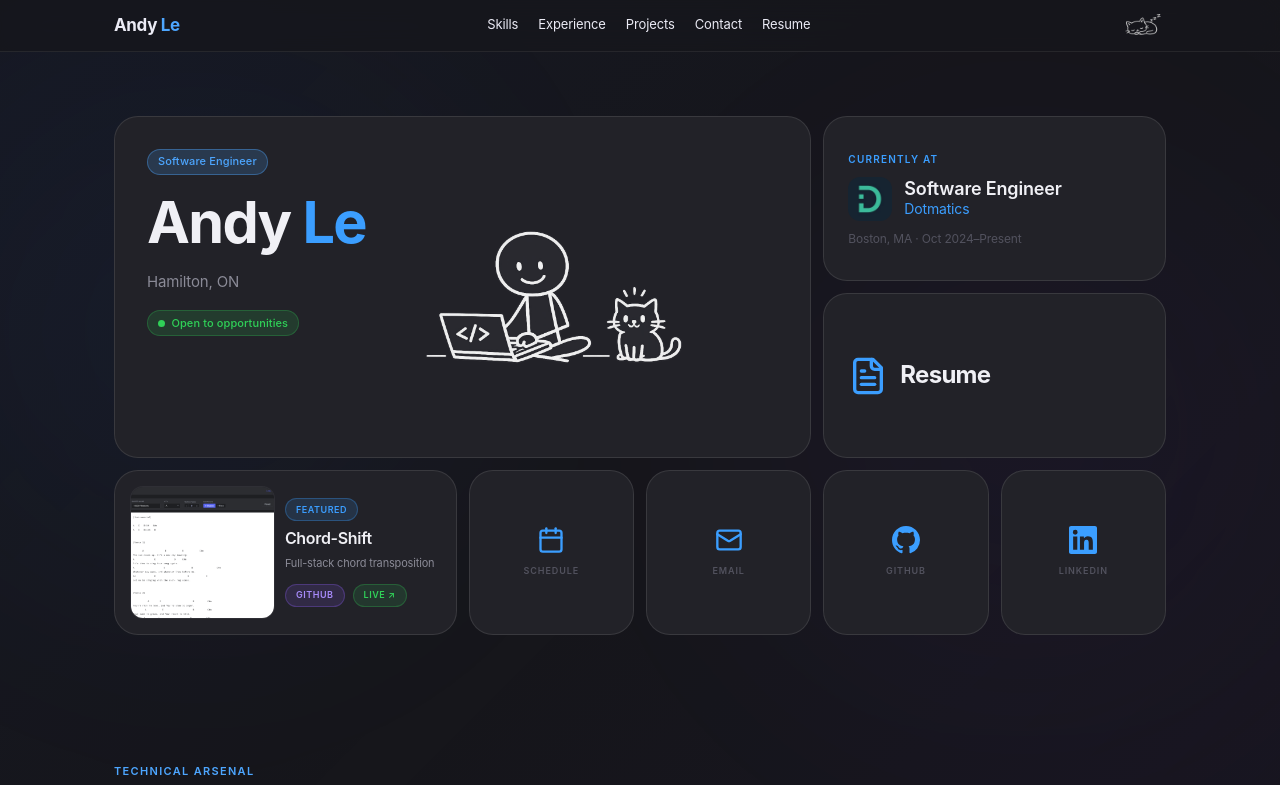
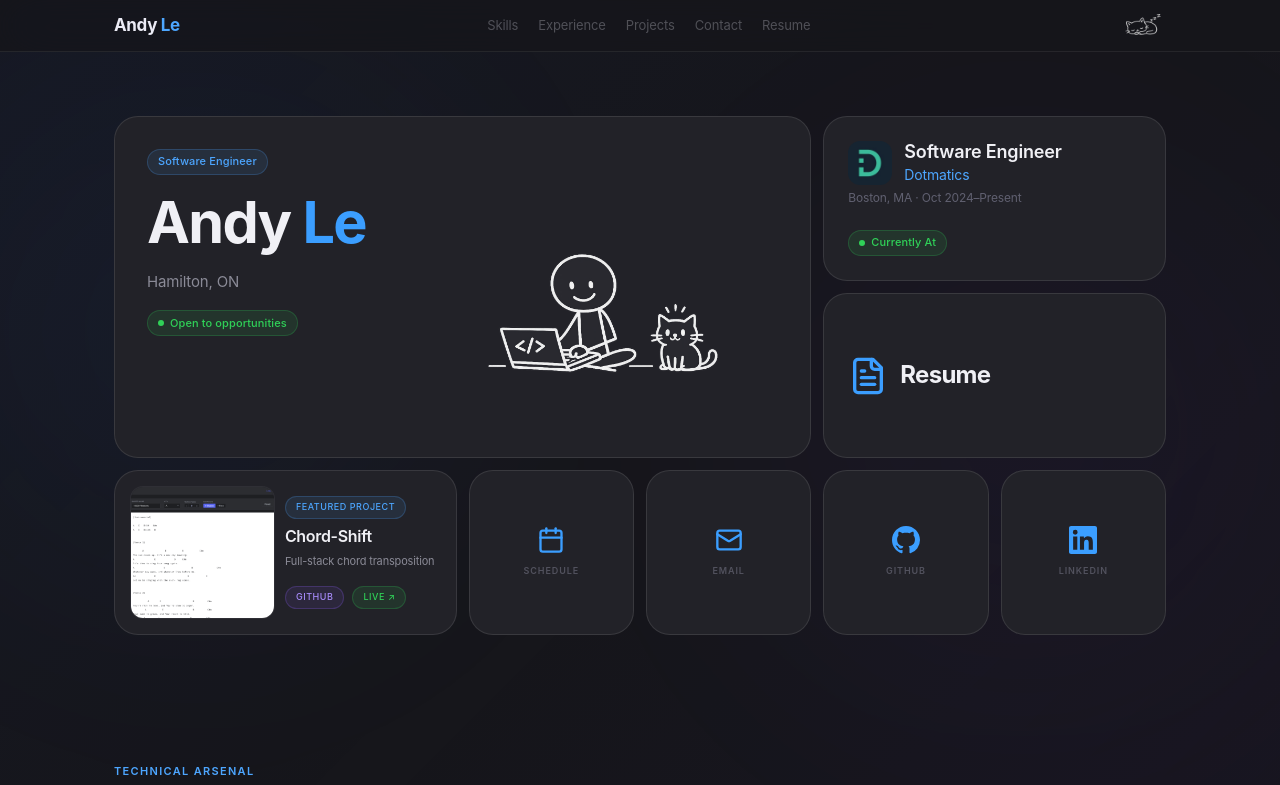
Before and after one commit to Andytule/andytule.github.io, a React (Vite) app: page /projects in a window 1280 px wide. Shown: the top 785 px of the page. Built offline with nearby package versions, Linux system fonts and the light colour scheme.

Commit message:
- Refactor hero section

```diff
--- a/src/components/layout/Navbar/index.tsx
+++ b/src/components/layout/Navbar/index.tsx
@@ -1,38 +1,26 @@
-import React, { useState } from 'react';
+import React from 'react';
 
 import { NAV_ITEMS } from '@/data';
-import { cn } from '@/lib/utils';
 
 const NavLink: React.FC<{
   label: string;
   href: string;
   onClick: (e: React.MouseEvent<HTMLAnchorElement>, href: string) => void;
-}> = ({ label, href, onClick }) => {
-  const [hovered, setHovered] = useState(false);
-
-  return (
+}> = ({ label, href, onClick }) => (
   <a
     href={href}
     onClick={(e) => onClick(e, href)}
-      onMouseEnter={() => setHovered(true)}
-      onMouseLeave={() => setHovered(false)}
-      className={cn(
-        'text-[0.8125rem] font-normal tracking-[-0.01em] transition-colors duration-150',
-        'inline-flex flex-col items-center gap-0 px-2 py-1 bg-transparent no-underline',
-        hovered ? 'text-white' : 'text-[rgba(240,240,245,0.55)]'
-      )}
+    className="group relative inline-flex flex-col items-center px-2 py-1 no-underline transition-colors duration-200"
+    style={{ color: 'rgba(235,235,245,0.28)' }}
+    onMouseEnter={(e) => (e.currentTarget.style.color = 'rgba(235,235,245,0.92)')}
+    onMouseLeave={(e) => (e.currentTarget.style.color = 'rgba(235,235,245,0.28)')}
   >
-      <span
-        className="block pb-px transition-colors duration-150"
-        style={{
-          borderBottom: hovered ? '1px solid #3b9eff' : '1px solid transparent',
-        }}
-      >
+    <span className="relative block pb-px text-[0.8125rem] font-normal tracking-[-0.01em]">
       {label}
+      <span className="absolute bottom-0 left-0 right-0 h-px origin-center scale-x-0 rounded-full bg-[var(--color-accent)] transition-transform duration-200 group-hover:scale-x-100" />
     </span>
   </a>
 );
-};
 
 const Navbar: React.FC = () => {
   const handleNavClick = (e: React.MouseEvent<HTMLAnchorElement>, href: string) => {
@@ -42,12 +30,13 @@ const Navbar: React.FC = () => {
   };
 
   return (
-    <header className="sticky top-0 z-50 h-[52px] border-b border-white/[0.07] bg-[rgba(22,22,27,0.82)] backdrop-saturate-[180%] backdrop-blur-[20px]">
-      <div className="mx-auto max-w-[1100px] h-full flex items-center justify-between px-6">
+    <header className="sticky top-0 z-50 h-[52px] border-b border-white/[0.07] bg-[rgba(22,22,27,0.85)] backdrop-blur-xl backdrop-saturate-[180%]">
+      <div className="mx-auto flex h-full max-w-[1100px] items-center justify-between px-6">
         <span className="font-[var(--font-display)] text-[1.0625rem] font-bold tracking-[-0.02em] text-[var(--color-text-primary)]">
           Andy<span className="text-[var(--color-accent)]"> Le</span>
         </span>
-        <nav className="hidden md:flex gap-1 items-center" aria-label="Primary navigation">
+
+        <nav className="hidden items-center gap-1 md:flex" aria-label="Primary navigation">
           {NAV_ITEMS.map((item) => (
             <NavLink
               key={item.label}
@@ -57,6 +46,7 @@ const Navbar: React.FC = () => {
             />
           ))}
         </nav>
+
         <img
           src="/sleeping-cat.png"
           alt=""
--- a/src/components/sections/Hero/ChordShiftCard/index.tsx
+++ b/src/components/sections/Hero/ChordShiftCard/index.tsx
@@ -1,175 +1,87 @@
-import React, { useState } from 'react';
+import React from 'react';
 
-import { cardBase } from '../HoverCard';
+import { Pill } from '@/components/shared';
 
-const getPillStyle = (
-  hovered: boolean,
-  variant: 'featured' | 'github' | 'live'
-): React.CSSProperties => {
-  if (variant === 'featured') {
-    return hovered
-      ? {
-          background: 'rgba(255,255,255,0.18)',
-          color: '#ffffff',
-          borderColor: 'rgba(255,255,255,0.55)',
-        }
-      : {
-          background: 'rgba(59,158,255,0.14)',
-          color: '#3b9eff',
-          borderColor: 'rgba(59,158,255,0.3)',
-        };
-  }
-  if (variant === 'github') {
-    return hovered
-      ? {
-          background: 'rgba(109,40,217,0.6)',
-          color: '#ede9fe',
-          borderColor: 'rgba(196,181,253,0.9)',
-        }
-      : {
-          background: 'rgba(139,92,246,0.14)',
-          color: '#a78bfa',
-          borderColor: 'rgba(139,92,246,0.3)',
-        };
-  }
-  return hovered
-    ? { background: 'rgba(22,163,74,0.55)', color: '#dcfce7', borderColor: 'rgba(74,222,128,0.9)' }
-    : { background: 'rgba(48,209,88,0.12)', color: '#30d158', borderColor: 'rgba(48,209,88,0.25)' };
-};
-
+/**
+ * ChordShiftCard — "Featured Project" bento card.
+ *
+ * All hover states via CSS `group` — zero useState.
+ * Pill variants: accent (Featured Project), purple (GitHub), green (Live).
+ */
 export const ChordShiftCard: React.FC<{
   style?: React.CSSProperties;
-}> = ({ style }) => {
-  const [hovered, setHovered] = useState(false);
-
-  return (
+}> = ({ style }) => (
   <div
-      style={{
-        ...cardBase,
-        background: hovered ? '#1a7fe8' : '#222228',
-        borderColor: hovered ? 'transparent' : 'rgba(255,255,255,0.1)',
-        boxShadow: hovered
-          ? '0 0 0 1px rgba(59,158,255,0.15), 0 20px 60px rgba(0,0,0,0.5)'
-          : 'none',
-        cursor: 'pointer',
-        transition: 'background 0.2s ease, border-color 0.2s ease, box-shadow 0.2s ease',
-        ...style,
-      }}
-      onClick={() => document.getElementById('portfolio')?.scrollIntoView({ behavior: 'smooth' })}
-      onMouseEnter={() => setHovered(true)}
-      onMouseLeave={() => setHovered(false)}
+    style={style}
+    className="group relative cursor-pointer overflow-hidden rounded-[1.5rem] border border-white/10 bg-[#222228] transition-all duration-200 hover:border-transparent hover:bg-[#1a7fe8] hover:shadow-[0_0_0_1px_rgba(59,158,255,0.15),0_20px_60px_rgba(0,0,0,0.5)]"
+    onClick={() => document.getElementById('projects')?.scrollIntoView({ behavior: 'smooth' })}
   >
-      {/* App preview thumbnail */}
-      <div
-        style={{
-          position: 'absolute',
-          left: '1rem',
-          top: '1rem',
-          bottom: '1rem',
-          width: '42%',
-          overflow: 'hidden',
-          borderRadius: '0.75rem',
-          boxShadow: hovered
-            ? '0 0 0 1px rgba(255,255,255,0.2)'
-            : '0 0 0 1px rgba(255,255,255,0.06)',
-          transition: 'transform 0.3s ease, box-shadow 0.2s ease',
-          transform: hovered ? 'scale(1.03)' : 'scale(1)',
-        }}
-      >
+    {/* Screenshot panel */}
+    <div className="absolute bottom-4 left-4 top-4 w-[42%] overflow-hidden rounded-[0.75rem] shadow-[0_0_0_1px_rgba(255,255,255,0.06)] transition-all duration-300 group-hover:scale-[1.03] group-hover:shadow-[0_0_0_1px_rgba(255,255,255,0.2)]">
       <img
         src="/chord-shift-preview.png"
-          alt="Chord-Shift"
-          style={{ height: '100%', width: '100%', objectFit: 'cover', objectPosition: 'top' }}
+        alt="Chord-Shift preview"
+        className="h-full w-full object-cover object-top"
       />
     </div>
 
     {/* Content panel */}
     <div
-        className="absolute top-0 right-0 bottom-0 flex flex-col justify-center gap-2 p-5"
+      className="absolute bottom-0 right-0 top-0 flex flex-col justify-center gap-2 p-5"
       style={{ left: '44%' }}
     >
-        {/* "Featured" badge — flips to frosted white on hover */}
-        <span
-          style={{
-            display: 'inline-flex',
-            alignItems: 'center',
-            width: 'fit-content',
-            padding: '0.2rem 0.625rem',
-            borderRadius: '9999px',
-            fontSize: '0.5625rem',
-            fontWeight: 600,
-            letterSpacing: '0.06em',
-            textTransform: 'uppercase',
-            border: '1px solid',
-            transition: 'background 0.2s ease, color 0.2s ease, border-color 0.2s ease',
-            ...getPillStyle(hovered, 'featured'),
-          }}
+      {/* Featured badge */}
+      <Pill
+        variant="accent"
+        className="uppercase tracking-[0.06em] text-[0.5625rem]"
+        hoverClassName="group-hover:bg-white/[0.18] group-hover:border-white/55 group-hover:text-white"
       >
-          Featured
-        </span>
+        Featured Project
+      </Pill>
 
-        <p
-          className="font-[var(--font-display)] text-base font-semibold leading-[1.2] tracking-[-0.02em] transition-colors duration-200"
-          style={{ color: hovered ? '#ffffff' : '#f0f0f5' }}
-        >
+      {/* Title */}
+      <p className="font-[var(--font-display)] text-base font-semibold leading-[1.2] tracking-[-0.02em] text-[#f0f0f5] transition-colors duration-200 group-hover:text-white">
         Chord-Shift
       </p>
 
-        <p
-          className="text-[0.6875rem] leading-[1.4] transition-colors duration-200"
-          style={{ color: hovered ? 'rgba(255,255,255,0.75)' : '#8a8a96' }}
-        >
+      {/* Subtitle */}
+      <p className="text-[0.6875rem] leading-[1.4] text-[#8a8a96] transition-colors duration-200 group-hover:text-white/75">
         Full-stack chord transposition
       </p>
 
       {/* Action pills */}
-        <div className="flex gap-2 mt-1 flex-wrap">
+      <div className="mt-1 flex flex-wrap gap-2">
         <a
           href="https://github.com/Andytule/chord-shift"
           target="_blank"
           rel="noopener noreferrer"
           onClick={(e) => e.stopPropagation()}
-            style={{
-              display: 'inline-flex',
-              alignItems: 'center',
-              padding: '0.2rem 0.625rem',
-              borderRadius: '9999px',
-              fontSize: '0.5625rem',
-              fontWeight: 600,
-              letterSpacing: '0.06em',
-              textTransform: 'uppercase',
-              textDecoration: 'none',
-              border: '1px solid',
-              transition: 'background 0.2s ease, color 0.2s ease, border-color 0.2s ease',
-              ...getPillStyle(hovered, 'github'),
-            }}
+          className="no-underline"
+        >
+          <Pill
+            variant="purple"
+            className="uppercase tracking-[0.06em] text-[0.5625rem] cursor-pointer"
+            hoverClassName="group-hover:bg-[rgba(109,40,217,0.6)] group-hover:border-[rgba(196,181,253,0.9)] group-hover:text-[#ede9fe]"
           >
             GitHub
+          </Pill>
         </a>
         <a
           href="https://andytule.github.io/chord-shift/"
           target="_blank"
           rel="noopener noreferrer"
           onClick={(e) => e.stopPropagation()}
-            style={{
-              display: 'inline-flex',
-              alignItems: 'center',
-              padding: '0.2rem 0.625rem',
-              borderRadius: '9999px',
-              fontSize: '0.5625rem',
-              fontWeight: 600,
-              letterSpacing: '0.06em',
-              textTransform: 'uppercase',
-              textDecoration: 'none',
-              border: '1px solid',
-              transition: 'background 0.2s ease, color 0.2s ease, border-color 0.2s ease',
-              ...getPillStyle(hovered, 'live'),
-            }}
+          className="no-underline"
+        >
+          <Pill
+            variant="green"
+            className="uppercase tracking-[0.06em] text-[0.5625rem] cursor-pointer"
+            hoverClassName="group-hover:bg-[rgba(22,163,74,0.55)] group-hover:border-[rgba(74,222,128,0.9)] group-hover:text-[#dcfce7]"
           >
             Live ↗
+          </Pill>
         </a>
       </div>
     </div>
   </div>
 );
-};
--- a/src/components/sections/Hero/DotmaticsCard/index.tsx
+++ /dev/null
@@ -1,64 +0,0 @@
-import React, { useState } from 'react';
-
-import { cardBase } from '../HoverCard';
-
-export const DotmaticsCard: React.FC<{
-  style?: React.CSSProperties;
-}> = ({ style }) => {
-  const [hovered, setHovered] = useState(false);
-
-  return (
-    <a
-      href="https://www.dotmatics.com/"
-      target="_blank"
-      rel="noopener noreferrer"
-      style={{
-        ...cardBase,
-        display: 'flex',
-        flexDirection: 'column',
-        justifyContent: 'center',
-        gap: '0.625rem',
-        padding: '1.5rem',
-        textDecoration: 'none',
-        color: hovered ? '#ffffff' : '#f0f0f5',
-        background: hovered ? '#1a7fe8' : '#222228',
-        borderColor: hovered ? 'transparent' : 'rgba(255,255,255,0.1)',
-        ...style,
-      }}
-      onMouseEnter={() => setHovered(true)}
-      onMouseLeave={() => setHovered(false)}
-    >
-      <p
-        className="text-[0.625rem] font-semibold tracking-[0.12em] uppercase transition-colors duration-200"
-        style={{ color: hovered ? 'rgba(255,255,255,0.6)' : '#3b9eff' }}
-      >
-        Currently At
-      </p>
-      <div className="flex items-center gap-3">
-        <img
-          src="/dotmatics-logo.png"
-          alt="Dotmatics"
-          className="h-11 w-11 rounded-[0.75rem] object-cover shrink-0"
-          onError={(e) => ((e.target as HTMLImageElement).style.display = 'none')}
-        />
-        <div>
-          <p className="font-[var(--font-display)] text-[1.125rem] font-semibold leading-[1.2]">
-            Software Engineer
-          </p>
-          <p
-            className="text-sm mt-0.5 transition-colors duration-200"
-            style={{ color: hovered ? 'rgba(255,255,255,0.7)' : '#3b9eff' }}
-          >
-            Dotmatics
-          </p>
-        </div>
-      </div>
-      <p
-        className="text-xs transition-colors duration-200"
-        style={{ color: hovered ? 'rgba(255,255,255,0.5)' : '#52525e' }}
-      >
-        Boston, MA · Oct 2024–Present
-      </p>
-    </a>
-  );
-};
--- a/src/components/sections/Hero/HeroGrid/index.tsx
+++ b/src/components/sections/Hero/HeroGrid/index.tsx
@@ -1,8 +1,8 @@
 import React from 'react';
 
 import { ChordShiftCard } from '../ChordShiftCard';
-import { DotmaticsCard } from '../DotmaticsCard';
 import { IdentityCard } from '../IdentityCard';
+import { JobCard } from '../JobCard';
 import { ResumeCard } from '../ResumeCard';
 import { SocialTile, socialTiles } from '../SocialTile';
 
@@ -25,7 +25,7 @@ export const HeroGrid: React.FC<{
   >
     <IdentityCard style={{ gridArea: 'main' }} />
 
-    <DotmaticsCard style={{ gridArea: 'job' }} />
+    <JobCard style={{ gridArea: 'job' }} />
 
     <ResumeCard style={{ gridArea: 'resume' }} />
 
--- a/src/components/sections/Hero/IdentityCard/index.tsx
+++ b/src/components/sections/Hero/IdentityCard/index.tsx
@@ -1,7 +1,19 @@
 import React from 'react';
+
+import { Pill } from '@/components/shared';
 
 import { cardBase } from '../HoverCard';
 
+/**
+ * IdentityCard — hero name + status card.
+ *
+ * Avatar sizing (Apple approach):
+ * - The avatar is absolutely positioned and fills the right portion of the card.
+ * - `object-contain object-bottom` keeps the full figure visible at all sizes.
+ * - Left offset uses a CSS clamp so the figure gracefully retreats as the card
+ *   narrows, never clipping the text content on the left.
+ * - `pointer-events-none` and `aria-hidden` keep it purely decorative.
+ */
 export const IdentityCard: React.FC<{
   style?: React.CSSProperties;
   mobile?: boolean;
@@ -16,34 +28,34 @@ export const IdentityCard: React.FC<{
     }}
   >
     <div className={`relative z-10 flex flex-col ${mobile ? 'p-7 gap-3.5' : 'p-8 gap-4'}`}>
-      <span className="pill pill-accent w-fit">Software Engineer</span>
+      <Pill variant="accent">Software Engineer</Pill>
+
       <h1
         className="font-bold text-[#f0f0f5] tracking-[-0.04em] leading-none"
         style={{ fontSize: mobile ? 'clamp(3rem, 8vw, 4.5rem)' : 'clamp(3rem, 4.5vw, 4.5rem)' }}
       >
         Andy <span className="text-[#3b9eff]">Le</span>
       </h1>
+
       <p className="text-[0.9375rem] text-[#8a8a96]">Hamilton, ON</p>
-      <span className="pill pill-green w-fit" style={{ gap: '0.4rem' }}>
-        <span
-          className="inline-block h-[7px] w-[7px] rounded-full bg-[#30d158]"
-          style={mobile ? { animation: 'pulse 2s infinite' } : {}}
-        />
+
+      <Pill variant="green" pulse>
         Open to opportunities
-      </span>
+      </Pill>
     </div>
+
+    {/* Avatar — Apple-style: fills card right half, contained, never crops */}
     <div
-      className="pointer-events-none absolute"
-      style={
-        mobile
-          ? { left: '30%', right: 0, top: '15%', bottom: 0 }
-          : { left: '28%', right: 0, top: '12%', bottom: 0 }
-      }
+      aria-hidden="true"
+      className="pointer-events-none absolute bottom-0 right-0 top-0"
+      style={{
+        // clamp retreats the left edge as card shrinks, protecting text
+        left: mobile ? 'clamp(48%, 30%, 55%)' : 'clamp(42%, 28%, 52%)',
+      }}
     >
       <img
         src="/andy-avatar.png"
         alt=""
-        aria-hidden="true"
         className="h-full w-full object-contain object-bottom opacity-[0.95]"
         style={{ mixBlendMode: 'screen' }}
       />
--- /dev/null
+++ b/src/components/sections/Hero/JobCard/index.tsx
@@ -0,0 +1,49 @@
+import React from 'react';
+
+import { Pill } from '@/components/shared';
+
+export const JobCard: React.FC<{
+  style?: React.CSSProperties;
+}> = ({ style }) => (
+  <a
+    href="https://www.dotmatics.com/"
+    target="_blank"
+    rel="noopener noreferrer"
+    style={style}
+    className="group relative flex flex-col justify-between overflow-hidden rounded-[1.5rem] border border-white/10 bg-[#222228] p-6 no-underline transition-all duration-200 hover:border-transparent hover:bg-[#1a7fe8]"
+  >
+    {/* Employer identity */}
+    <div className="flex items-center gap-3">
+      <img
+        src="/dotmatics-logo.png"
+        alt="Dotmatics"
+        className="h-11 w-11 shrink-0 rounded-[0.75rem] object-cover"
+        onError={(e) => ((e.target as HTMLImageElement).style.display = 'none')}
+      />
+      <div className="flex flex-col gap-0.5">
+        <p className="font-[var(--font-display)] text-[1.125rem] font-semibold leading-[1.2] text-[#f0f0f5] transition-colors duration-200 group-hover:text-white">
+          Software Engineer
+        </p>
+        <p className="text-sm text-[var(--color-accent)] transition-colors duration-200 group-hover:text-white/70">
+          Dotmatics
+        </p>
+      </div>
+    </div>
+
+    {/* Tenure */}
+    <p className="mt-3 text-xs text-[var(--color-text-tertiary)] transition-colors duration-200 group-hover:text-white/50">
+      Boston, MA · Oct 2024–Present
+    </p>
+
+    {/* Status pill — same hover behaviour as Live pill in ChordShiftCard */}
+    <div className="mt-4">
+      <Pill
+        variant="green"
+        pulse
+        hoverClassName="group-hover:bg-[rgba(22,163,74,0.55)] group-hover:border-[rgba(74,222,128,0.9)] group-hover:text-[#dcfce7]"
+      >
+        Currently At
+      </Pill>
+    </div>
+  </a>
+);
--- a/src/components/sections/Hero/MobileLayout/index.tsx
+++ b/src/components/sections/Hero/MobileLayout/index.tsx
@@ -1,8 +1,8 @@
 import React from 'react';
 
 import { ChordShiftCard } from '../ChordShiftCard';
-import { DotmaticsCard } from '../DotmaticsCard';
 import { IdentityCard } from '../IdentityCard';
+import { JobCard } from '../JobCard';
 import { ResumeCard } from '../ResumeCard';
 import { SocialTile, socialTiles } from '../SocialTile';
 
@@ -10,7 +10,7 @@ export const MobileLayout: React.FC = () => (
   <div className="flex flex-col gap-3 md:hidden">
     <IdentityCard mobile />
 
-    <DotmaticsCard />
+    <JobCard />
 
     <ChordShiftCard style={{ minHeight: '140px' }} />
 
--- /dev/null
+++ b/src/components/shared/Pill.tsx
@@ -0,0 +1,78 @@
+import React from 'react';
+
+import { cn } from '@/lib/utils';
+
+/**
+ * Pill — shared badge/label component.
+ *
+ * Variants mirror the CSS classes in globals.css but are expressed as
+ * a typed prop so every callsite is consistent and refactorable.
+ *
+ * Apple design notes:
+ * - Backgrounds are very low opacity (8–16%) so the pill reads as a
+ *   tinted label, not a filled button — restraint is the default state.
+ * - Borders are slightly more visible than the background tint.
+ * - Font is small-caps weight 500, letter-spaced for legibility.
+ * - `pulse` dot is opt-in for "live/active" status indicators.
+ */
+
+export type PillVariant = 'default' | 'accent' | 'green' | 'purple';
+
+interface PillProps {
+  variant?: PillVariant;
+  pulse?: boolean; // show animated dot (green variant only)
+  dot?: boolean; // show static dot
+  className?: string;
+  children: React.ReactNode;
+  /** Pass group-hover overrides when pill lives inside a hoverable card */
+  hoverClassName?: string;
+}
+
+const variantClasses: Record<PillVariant, string> = {
+  default:
+    'bg-[var(--color-surface-high)] text-[var(--color-text-secondary)] border-[var(--color-border)]',
+  accent: 'bg-[rgba(77,166,255,0.10)] text-[var(--color-accent)] border-[rgba(77,166,255,0.22)]',
+  green: 'bg-[rgba(48,209,88,0.10)] text-[var(--color-green)] border-[rgba(48,209,88,0.22)]',
+  purple: 'bg-[rgba(139,92,246,0.10)] text-[#a78bfa] border-[rgba(139,92,246,0.24)]',
+};
+
+const dotColors: Record<PillVariant, string> = {
+  default: 'bg-[var(--color-text-tertiary)]',
+  accent: 'bg-[var(--color-accent)]',
+  green: 'bg-[var(--color-green)]',
+  purple: 'bg-[#a78bfa]',
+};
+
+export const Pill: React.FC<PillProps> = ({
+  variant = 'default',
+  pulse = false,
+  dot = false,
+  className,
+  hoverClassName,
+  children,
+}) => (
+  <span
+    className={cn(
+      // base structure — w-fit ensures pill never stretches to fill its container
+      'inline-flex w-fit items-center gap-1.5 rounded-full border px-2.5 py-[0.2rem]',
+      // typography — Apple uses restrained small-caps style
+      'text-[0.6875rem] font-medium tracking-[0.01em]',
+      // transition for cards that flip colour on hover
+      'transition-all duration-200',
+      variantClasses[variant],
+      hoverClassName,
+      className
+    )}
+  >
+    {(dot || pulse) && (
+      <span
+        className={cn(
+          'inline-block h-[6px] w-[6px] rounded-full shrink-0',
+          dotColors[variant],
+          pulse && 'animate-pulse'
+        )}
+      />
+    )}
+    {children}
+  </span>
+);
--- a/src/components/shared/index.ts
+++ b/src/components/shared/index.ts
@@ -1 +1,3 @@
+export type { PillVariant } from './Pill';
+export { Pill } from './Pill';
 export { default as SectionHeader } from './SectionHeader';
```
Also changed, not shown: src/components/sections/Projects/index.tsx (+11 -10 lines), src/components/sections/Timeline/index.tsx (+6 -12 lines), 1 other file (tests, documents, lock files or other folders). Lines whose indentation alone changed are shown as unchanged.
